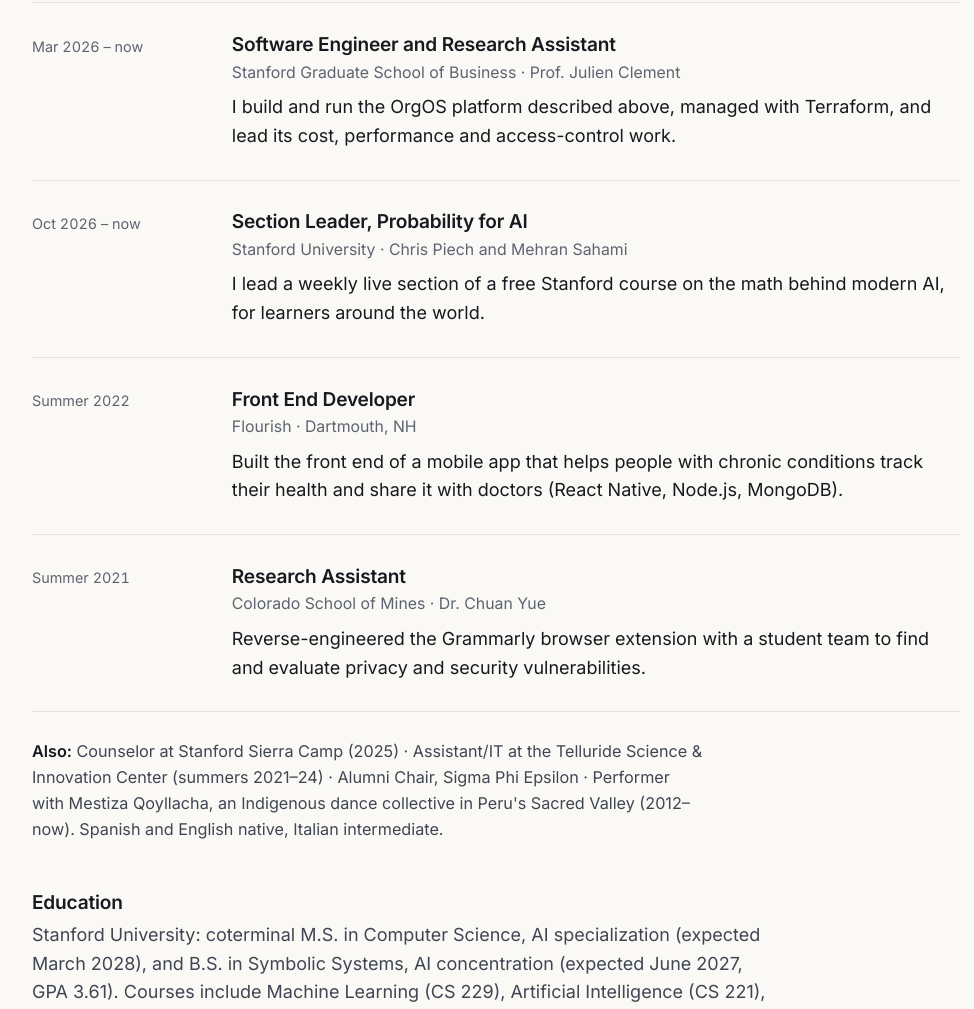
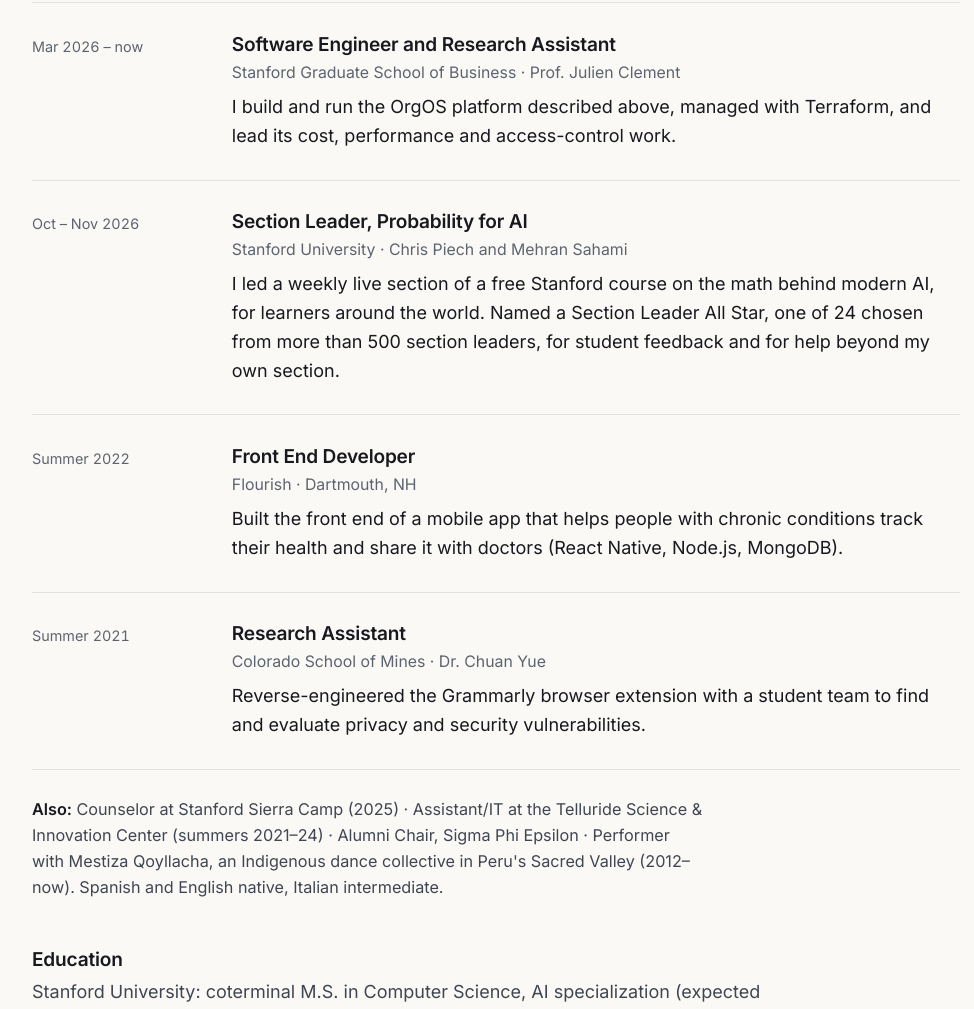
Before and after one commit to johngpuma/johngpuma.github.io, a plain HTML site: page index.html in a window 1280 px wide. Shown: the part 4031-5040 px from the top of the page, without its empty margins (144-1118 px from the left). Drawn offline with Linux system fonts and the light colour scheme.

Commit message:
Site: Section Leader All Star, and the current resume
Co-Authored-By: Claude Opus 5.5 <noreply@anthropic.com>

```diff
--- a/index.html
+++ b/index.html
@@ -215,11 +215,11 @@
         </div>
       </article>
       <article class="row">
-        <div class="when">Oct 2026 – now</div>
+        <div class="when">Oct – Nov 2026</div>
         <div>
           <h3>Section Leader, Probability for AI</h3>
           <p class="where">Stanford University · Chris Piech and Mehran Sahami</p>
-          <p class="result">I lead a weekly live section of a free Stanford course on the math behind modern AI, for learners around the world.</p>
+          <p class="result">I led a weekly live section of a free Stanford course on the math behind modern AI, for learners around the world. Named a Section Leader All Star, one of 24 chosen from more than 500 section leaders, for student feedback and for help beyond my own section.</p>
         </div>
       </article>
       <article class="row">
```
Also changed, not shown: 1 other file.
